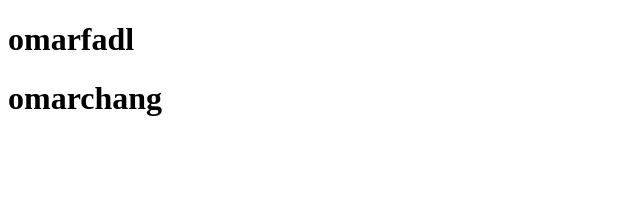
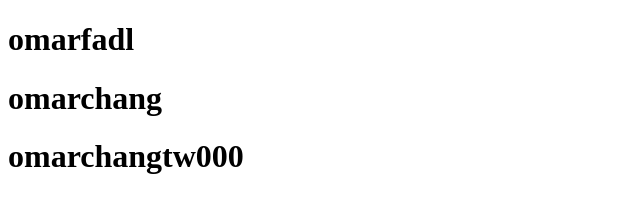
Before and after one commit to omar-fadl/testGit, a plain HTML site: page index.html in a window 1280 px wide. Shown: the whole page, without its empty margins (0-640 px from the left). Drawn offline with Linux system fonts and the light colour scheme.

Commit message:
my second change

```diff
--- a/index.html
+++ b/index.html
@@ -9,6 +9,7 @@
 <body>
     <h1>omarfadl<h1>
         <h1>omarchang</h1>
+        <h1>omarchangtw000</h1>
         <script src="app.js"></script>
 </body>
 </html>
```
